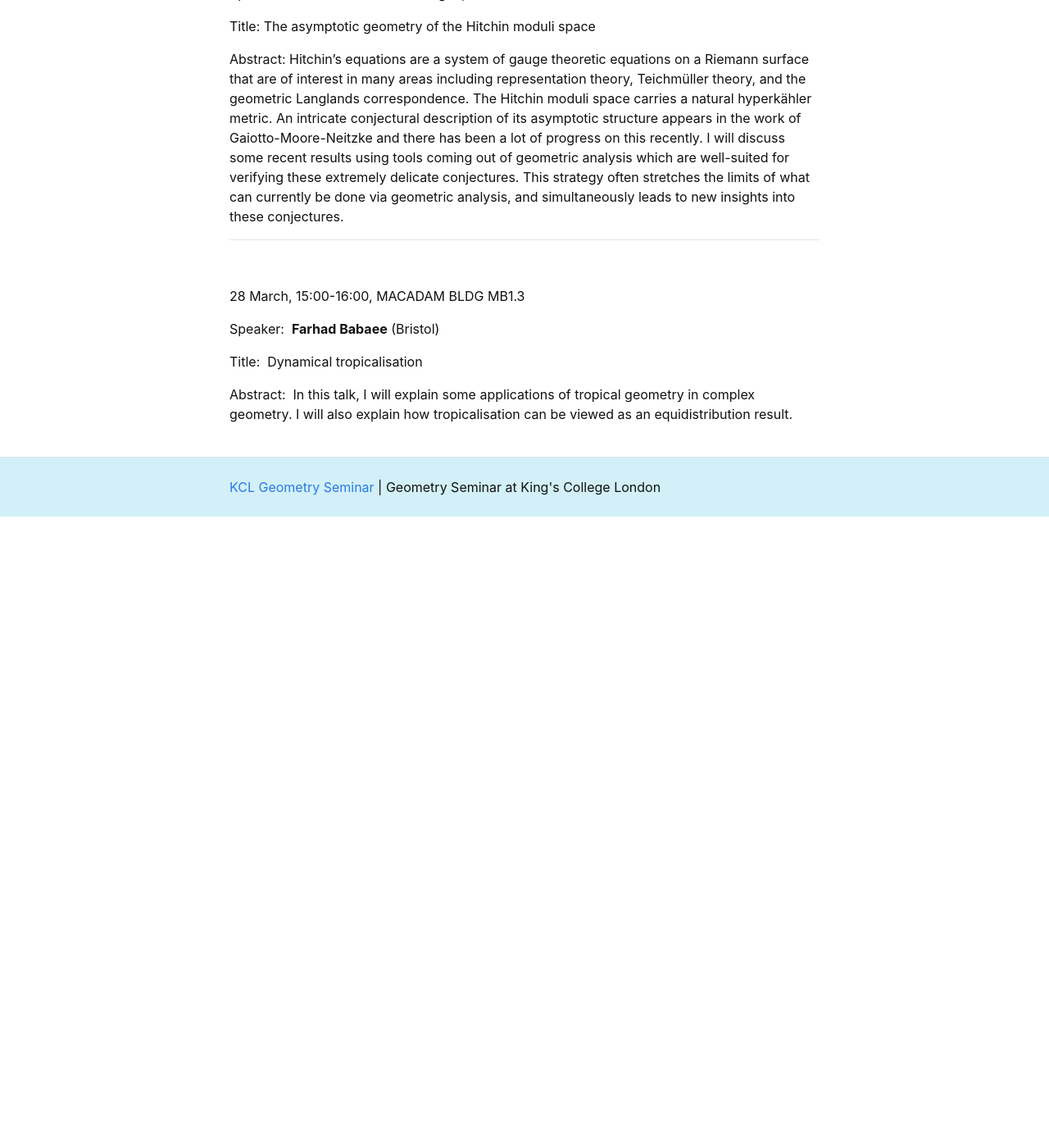
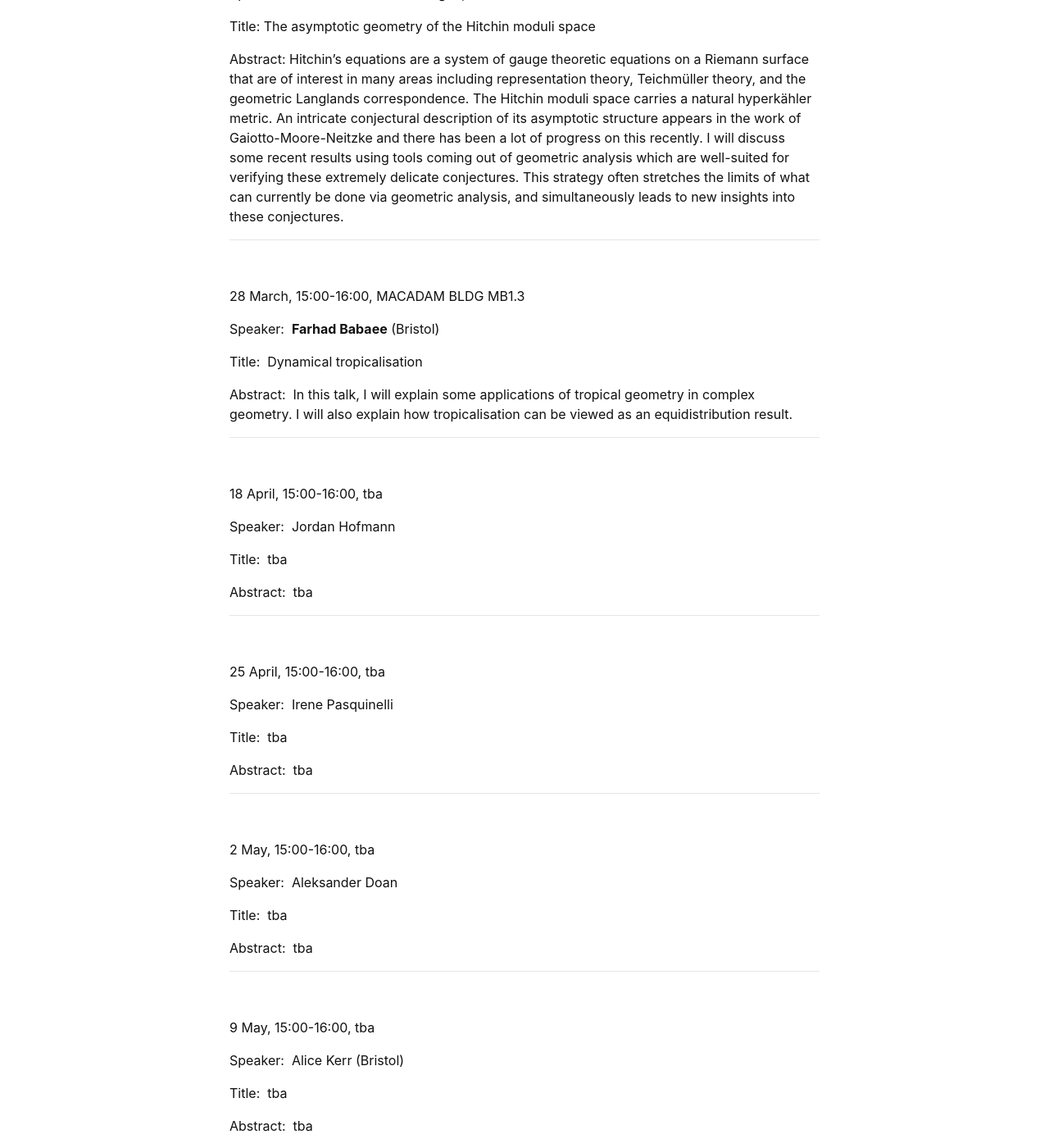
Before and after one commit to kcl-geometry-seminar/kcl-geometry-seminar.github.io, a Jekyll site: the page built from pages/index.md, in a window 1280 px wide and 1400 px high, scrolled down 3126 px. Shown: the whole window at 82% size. Built offline with Jekyll 4.4.1, drawn with Linux system fonts in a browser that asks for light colours; formulas are drawn with MathJax 3; a script that is not in the unit is left out; before the commit the page ends 3756 px from its top, so only the background shows below that; some of the changed text lies outside the part shown.

Commit message:
Add next term's speakers

```diff
--- a/pages/index.md
+++ b/pages/index.md
@@ -130,3 +130,114 @@ Speaker:&nbsp; **Farhad Babaee** (Bristol)
 Title:&nbsp; Dynamical tropicalisation
 
 Abstract:&nbsp; In this talk, I will explain some applications of tropical geometry in complex geometry. I will also explain how tropicalisation can be viewed as an equidistribution result.
+
+
+-----------------------------------------------------------
+<br />
+
+
+18 April, 15:00-16:00, tba
+
+Speaker:&nbsp; Jordan Hofmann
+
+Title:&nbsp; tba
+
+Abstract:&nbsp; tba
+
+
+-----------------------------------------------------------
+<br />
+
+
+25 April, 15:00-16:00, tba
+
+Speaker:&nbsp; Irene Pasquinelli
+
+Title:&nbsp; tba
+
+Abstract:&nbsp; tba
+
+
+-----------------------------------------------------------
+<br />
+
+
+2 May, 15:00-16:00, tba
+
+Speaker:&nbsp; Aleksander Doan
+
+Title:&nbsp; tba
+
+Abstract:&nbsp; tba
+
+
+-----------------------------------------------------------
+<br />
+
+
+9 May, 15:00-16:00, tba
+
+Speaker:&nbsp; Alice Kerr (Bristol)
+
+Title:&nbsp; tba
+
+Abstract:&nbsp; tba
+
+
+-----------------------------------------------------------
+<br />
+
+
+16 May, 15:00-16:00, tba
+
+Speaker:&nbsp; Ivan Solonenko (King's College London)
+
+Title:&nbsp; tba
+
+Abstract:&nbsp; tba
+
+
+-----------------------------------------------------------
+<br />
+
+
+23 May, 15:00-16:00, tba
+
+Speaker:&nbsp; Laura Schaposnik
+
+Title:&nbsp; tba
+
+Abstract:&nbsp; tba
+
+
+-----------------------------------------------------------
+<br />
+
+
+30 May, 15:00-16:00, tba
+
+Speaker:&nbsp; Mark Gross
+
+Title:&nbsp; tba
+
+Abstract:&nbsp; tba
+
+
+-----------------------------------------------------------
+<br />
+
+
+6 June, NO SEMINAR
+
+
+-----------------------------------------------------------
+<br />
+
+
+13 June, 15:00-16:00, tba
+
+Speaker:&nbsp; Alexander Esterov
+
+Title:&nbsp; tba
+
+Abstract:&nbsp; tba
```
